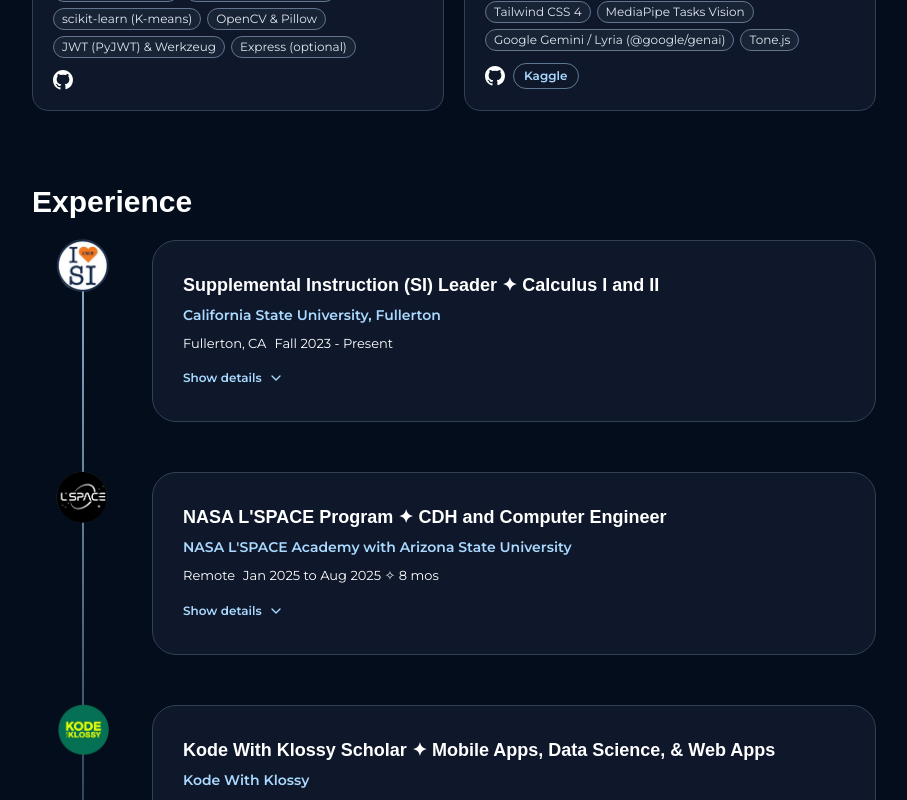
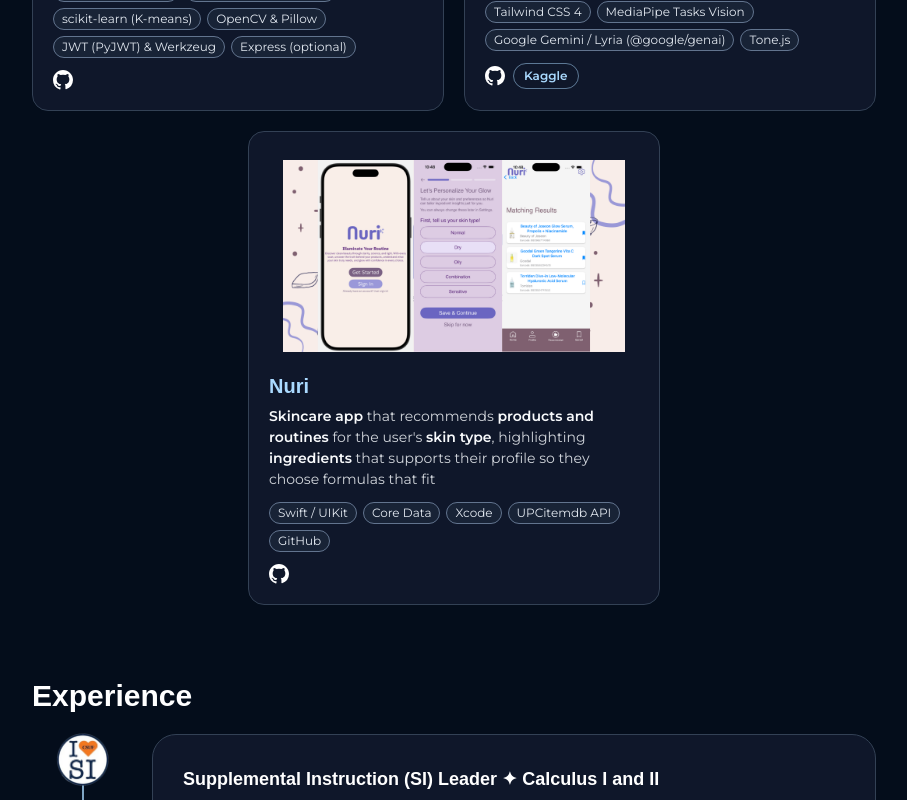
Before and after one commit to jdc88/jchoi, a Next.js app: page / in a window 1280 px wide. Shown: the part 1680-2480 px from the top of the page, without its empty margins (186-1093 px from the left). Built offline with nearby package versions, Linux system fonts and the light colour scheme; a web font is replaced by a local one.

Commit message:
Include Nuri

```diff
--- a/app/page.tsx
+++ b/app/page.tsx
@@ -224,14 +224,14 @@ const featuredEngineeringProjects: ProjectCard[] = [
       "Tone.js",
     ],
   },
-  // {
-  //   name: "Nuri",
-  //   description:
-  //     "Skincare shopping with **ingredient lists** users can control, **search and barcode scan**, and **bookmarks in Core Data**. **UPCitemdb** and a growing ingredient set.",
-  //   imageUrl: "/Nuridemo.png",
-  //   githubUrl: "https://github.com/jdc88/Nuri",
-  //   techStack: ["Swift / UIKit", "Core Data", "Xcode", "UPCitemdb API", "GitHub"],
-  // },
+  {
+    name: "Nuri",
+    description:
+      "**Skincare app** that recommends **products and routines** for the user's **skin type**, highlighting **ingredients** that supports their profile so they choose formulas that fit",
+    imageUrl: "/Nuridemo.png",
+    githubUrl: "https://github.com/jdc88/Nuri",
+    techStack: ["Swift / UIKit", "Core Data", "Xcode", "UPCitemdb API", "GitHub"],
+  },
 
   // {
   //   name: "Coin-Constrained Path Finder",
--- a/app/projects/page.tsx
+++ b/app/projects/page.tsx
@@ -21,7 +21,7 @@ const allProjects: ProjectCard[] = [
   {
     name: "Nuri2",
     description:
-      "Skincare shopping with **ingredient lists** users can control, **search and barcode scan**, and **bookmarks in Core Data**. **UPCitemdb** and a growing ingredient set.",
+      "**Skincare app** that recommends **products and routines** for your **skin type**, highlighting **ingredients** that support your profile so you choose formulas that fit—not one-size-fits-all picks. **Search**, **barcode scan**, and saved lists in **Core Data** powered by **UPCitemdb**.",
     imageUrl: "/Nuridemo.png",
     githubUrl: "https://github.com/jdc88/Nuri",
     // liveUrl: "https://example.com/project-4",
--- a/lib/portfolioChatbot.ts
+++ b/lib/portfolioChatbot.ts
@@ -141,7 +141,7 @@ const RULES: { test: (s: string) => boolean; reply: string }[] = [
       (s.includes("skincare") && (s.includes("app") || s.includes("swift"))) ||
       (s.includes("barcode") && s.includes("ingredient")),
     reply:
-      "Josephine also works on Nuri, a skincare shopping concept with ingredient lists, search, barcode scan, and Core Data bookmarks built with Swift, UIKit, and UPCitemdb. It is listed on the full projects gallery page even when it is not shown on the home carousel. Check the projects page for details.",
+      "Josephine also built Nuri, a skincare app that recommends products and routines based on skin type and ingredient fit for the user. It includes search, barcode scan, and Core Data bookmarks with Swift, UIKit, and UPCitemdb. Check the projects page for details.",
   },
   {
     test: (s) => s.includes("nasa") || s.includes("l'space") || s.includes("lspace") || s.includes("cdh engineer"),
```
